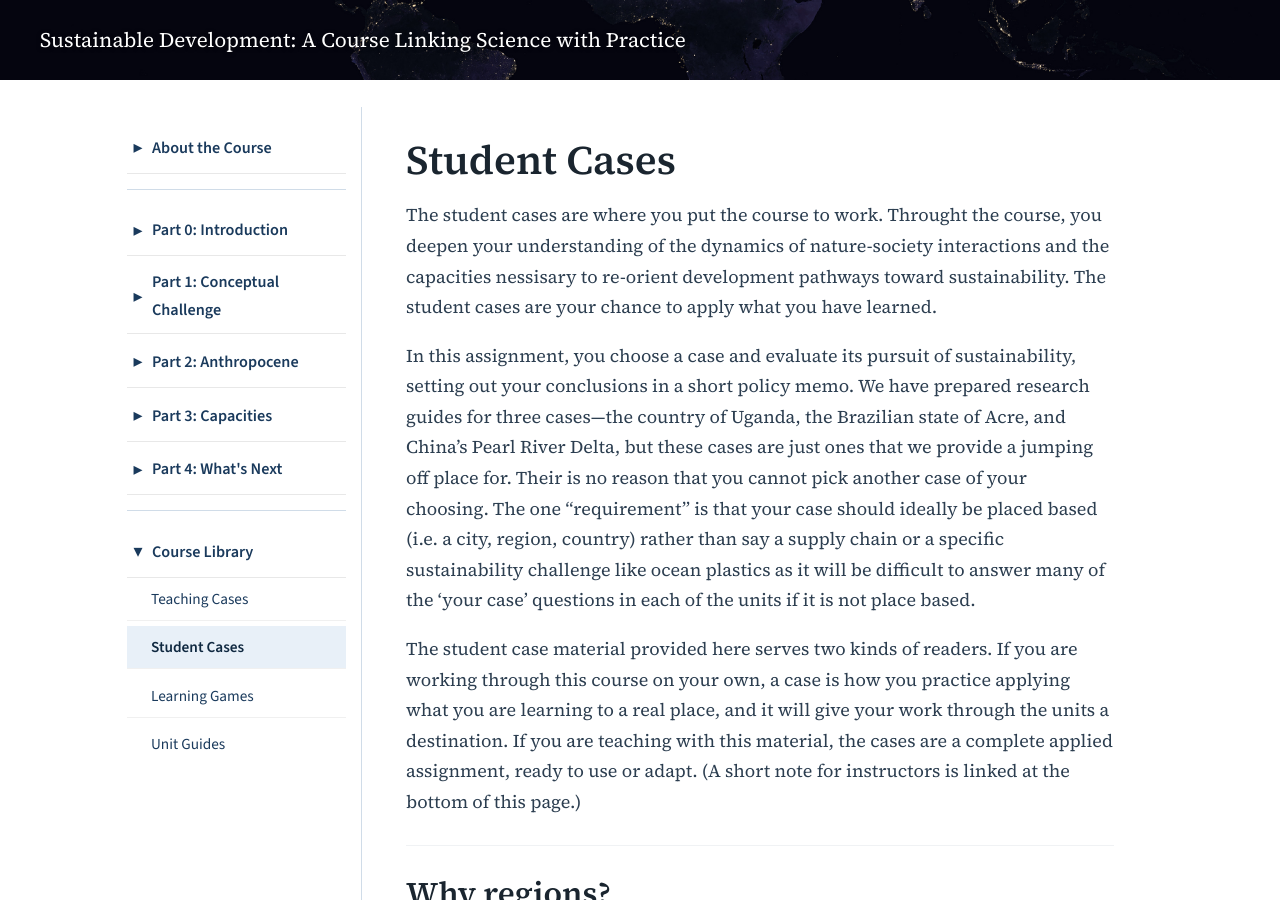
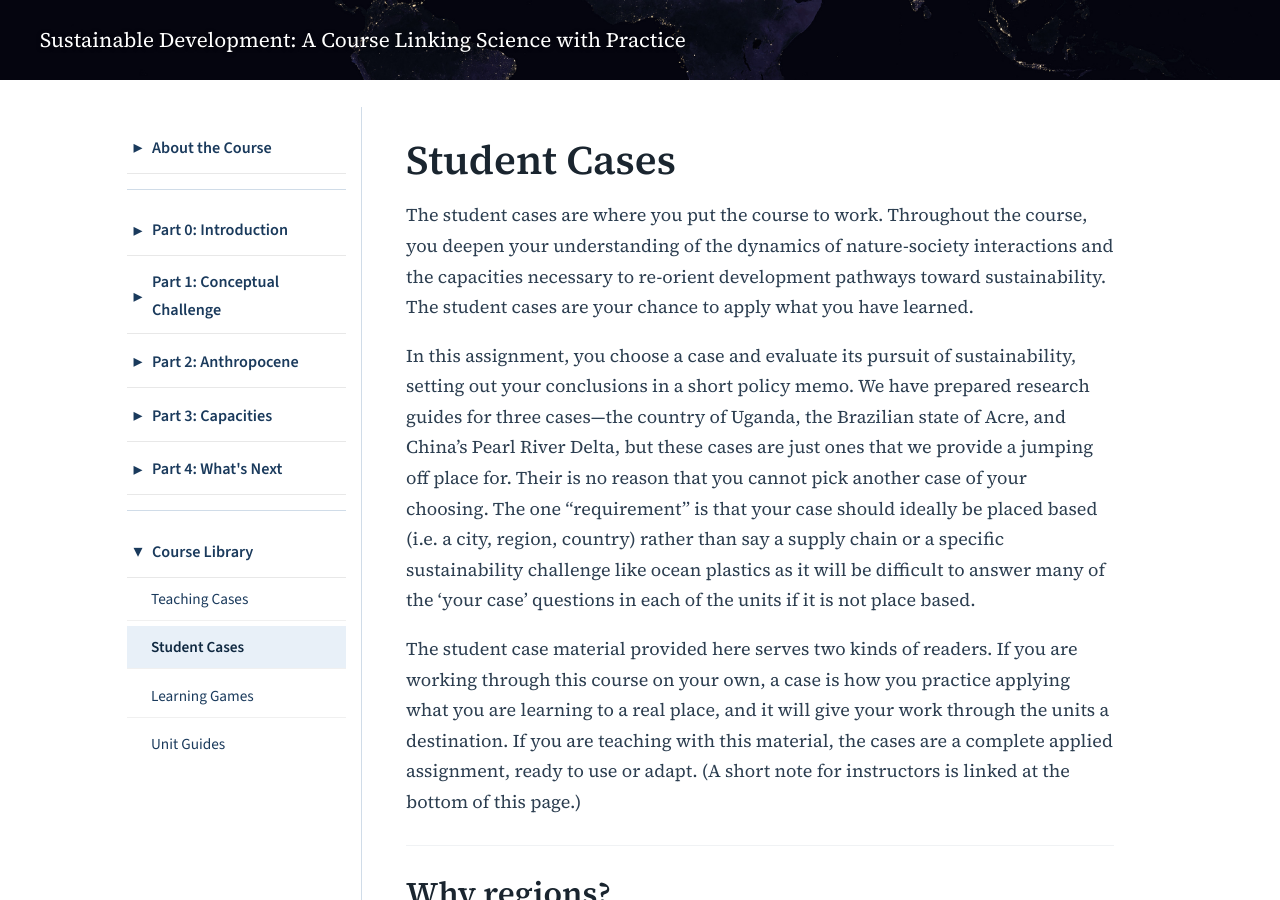
Before and after one commit to agharley/sustsci, a Jekyll site: the page built from course/course-library/student-cases/index.md, in a window 1280 px wide and 900 px high. Built offline with Jekyll 4.4.1, drawn with Linux system fonts in a browser that asks for light colours.

Commit message:
Update index.md
small spelling fixes

```diff
--- a/course/course-library/student-cases/index.md
+++ b/course/course-library/student-cases/index.md
@@ -5,7 +5,7 @@ meta-description: Application-region case studies where you apply the course to
 
 # Student Cases
 
-The student cases are where you put the course to work. Throught the course, you deepen your understanding of the dynamics of nature-society interactions and the capacities nessisary to re-orient development pathways toward sustainability. The student cases are your chance to apply what you have learned.
+The student cases are where you put the course to work. Throughout the course, you deepen your understanding of the dynamics of nature-society interactions and the capacities necessary to re-orient development pathways toward sustainability. The student cases are your chance to apply what you have learned.
 
 In this assignment, you choose a case and evaluate its pursuit of sustainability, setting out your conclusions in a short policy memo. We have prepared research guides for three cases—the country of Uganda, the Brazilian state of Acre, and China's Pearl River Delta, but these cases are just ones that we provide a jumping off place for. Their is no reason that you cannot pick another case of your choosing. The one "requirement" is that your case should ideally be placed based (i.e. a city, region, country) rather than say a supply chain or a specific sustainability challenge like ocean plastics as it will be difficult to answer many of the 'your case' questions in each of the units if it is not place based.
 
```
